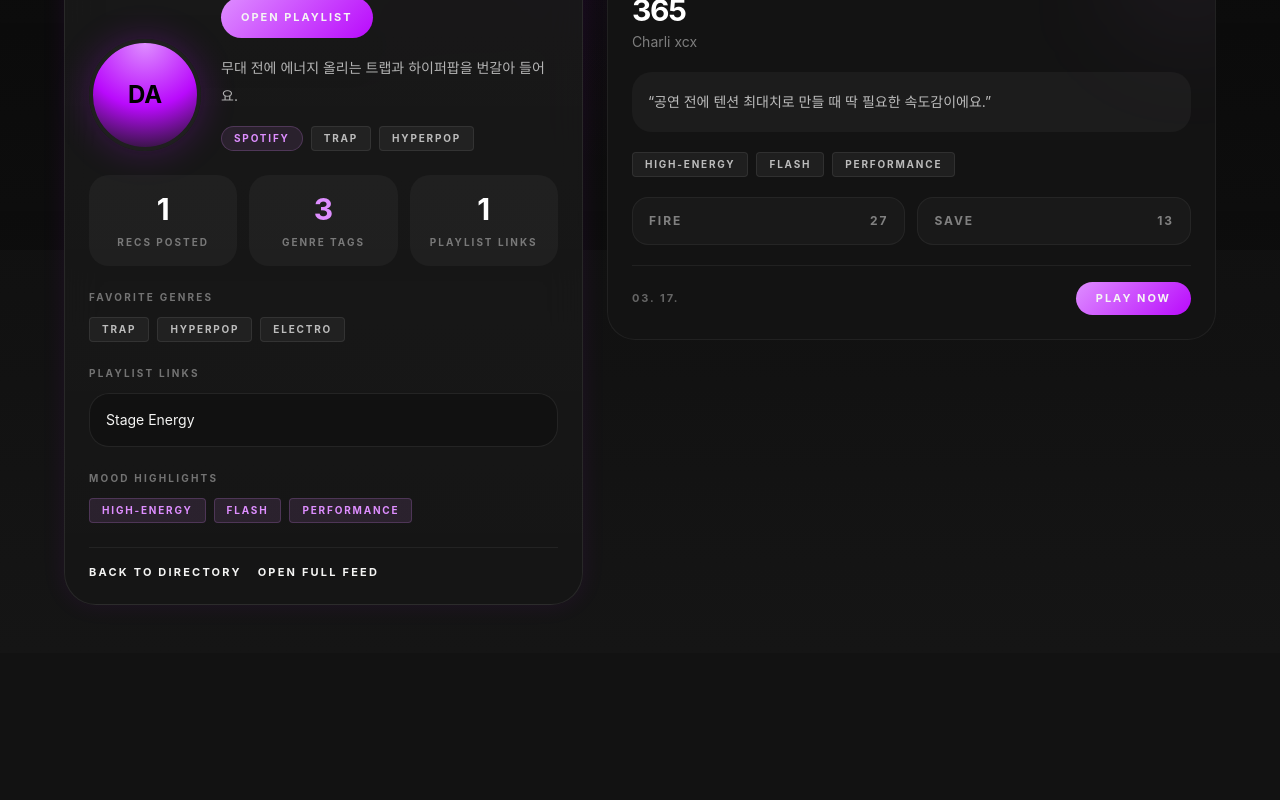
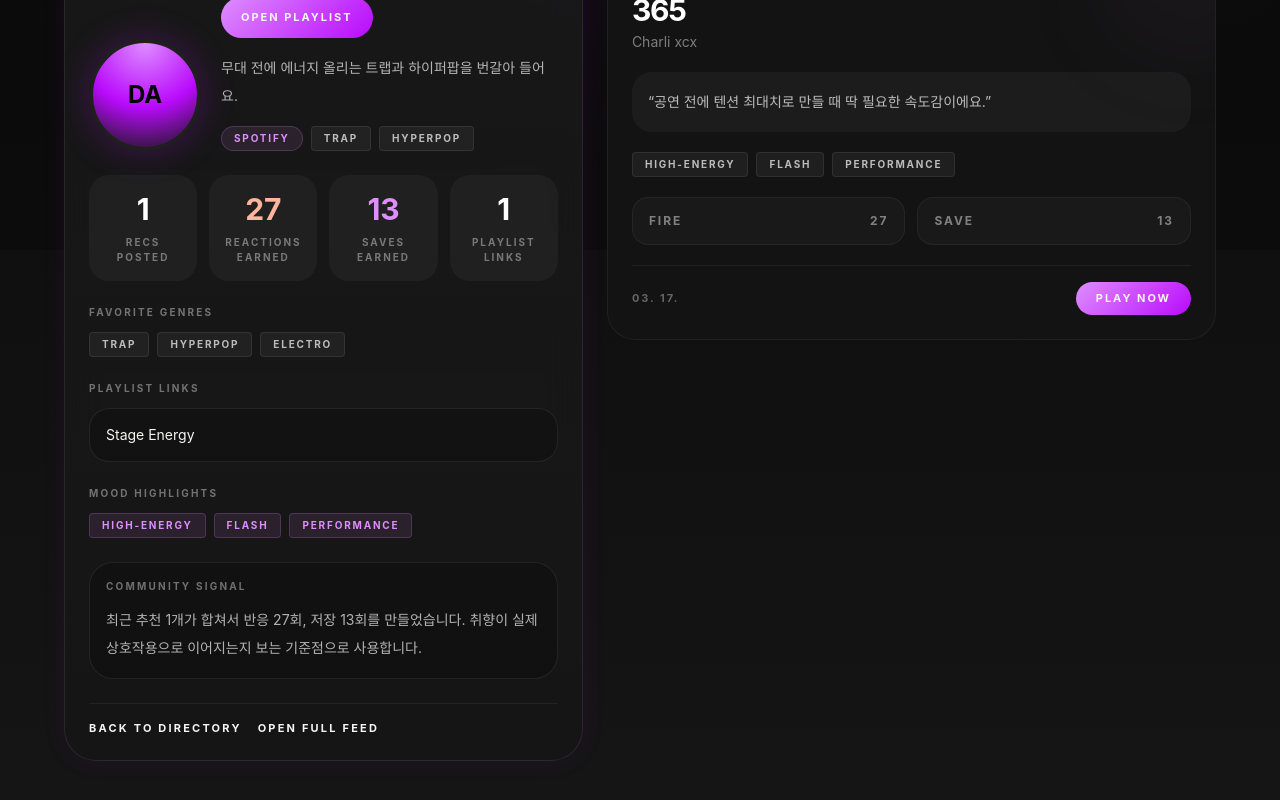
Before and after one commit to MrTMI-0315/onochu, a Next.js app: page /members/dami in a window 1280 px wide. Shown: the part 550-1350 px from the top of the page. Before the commit the page ends 1203 px from the top, so only its background shows below. Built offline with nearby package versions, Linux system fonts and the light colour scheme.

Commit message:
MB 20 : align shared data model and docs

```diff
--- a/app/members/[id]/page.tsx
+++ b/app/members/[id]/page.tsx
@@ -33,6 +33,14 @@ export default async function MemberPage({ params }: MemberPageProps) {
   const moodHighlights = Array.from(
     new Set(memberRecommendations.flatMap((recommendation) => recommendation.moodTags)),
   ).slice(0, 5);
+  const totalReactionCount = memberRecommendations.reduce(
+    (count, recommendation) => count + recommendation.reactionCount,
+    0,
+  );
+  const totalSaveCount = memberRecommendations.reduce(
+    (count, recommendation) => count + recommendation.saveCount,
+    0,
+  );
   const initials = member.nickname.slice(0, 2).toUpperCase();
 
   return (
@@ -109,7 +117,7 @@ export default async function MemberPage({ params }: MemberPageProps) {
               </div>
             </div>
 
-            <div className="grid gap-3 sm:grid-cols-3">
+            <div className="grid gap-3 sm:grid-cols-2 xl:grid-cols-4">
               <div className="rounded-[1.25rem] bg-white/4 p-4 text-center">
                 <p className="text-3xl font-bold text-white">
                   {memberRecommendations.length}
@@ -119,11 +127,19 @@ export default async function MemberPage({ params }: MemberPageProps) {
                 </p>
               </div>
               <div className="rounded-[1.25rem] bg-white/4 p-4 text-center">
-                <p className="text-3xl font-bold text-[#de8eff]">
-                  {member.favoriteGenres.length}
+                <p className="text-3xl font-bold text-[#ffb59d]">
+                  {totalReactionCount}
                 </p>
                 <p className="mt-2 text-[10px] font-bold uppercase tracking-[0.2em] text-white/40">
-                  Genre tags
+                  Reactions earned
+                </p>
+              </div>
+              <div className="rounded-[1.25rem] bg-white/4 p-4 text-center">
+                <p className="text-3xl font-bold text-[#de8eff]">
+                  {totalSaveCount}
+                </p>
+                <p className="mt-2 text-[10px] font-bold uppercase tracking-[0.2em] text-white/40">
+                  Saves earned
                 </p>
               </div>
               <div className="rounded-[1.25rem] bg-white/4 p-4 text-center">
@@ -189,6 +205,19 @@ export default async function MemberPage({ params }: MemberPageProps) {
               </div>
             ) : null}
 
+            {memberRecommendations.length > 0 ? (
+              <div className="rounded-[1.5rem] border border-white/8 bg-black/20 p-4">
+                <p className="text-[10px] font-bold uppercase tracking-[0.22em] text-white/40">
+                  Community signal
+                </p>
+                <p className="mt-3 text-sm leading-7 text-white/68">
+                  최근 추천 {memberRecommendations.length}개가 합쳐서 반응 {totalReactionCount}
+                  회, 저장 {totalSaveCount}회를 만들었습니다. 취향이 실제 상호작용으로
+                  이어지는지 보는 기준점으로 사용합니다.
+                </p>
+              </div>
+            ) : null}
+
             <div className="flex flex-wrap items-center gap-4 border-t border-white/6 pt-4">
               <Link
                 href="/members"
--- a/components/recommendation-create-route.tsx
+++ b/components/recommendation-create-route.tsx
@@ -5,6 +5,7 @@ import Link from "next/link";
 import { PageShell } from "@/components/page-shell";
 import { RecommendationCard } from "@/components/recommendation-card";
 import { RecommendationComposer } from "@/components/recommendation-composer";
+import { getActiveThemeSpotlight } from "@/lib/mock-data";
 import { appendDraftToStoredRecommendationState } from "@/lib/recommendation-drafts";
 import type { MemberProfile, RecommendationDraftInput, SongRecommendation } from "@/lib/types";
 
@@ -21,6 +22,7 @@ export function RecommendationCreateRoute({
   const [storageMessage, setStorageMessage] = useState(
     "submit creates a local draft and inserts it into the feed storage",
   );
+  const activeTheme = getActiveThemeSpotlight();
 
   const moodSuggestions = useMemo(() => {
     return Array.from(
@@ -62,6 +64,19 @@ export function RecommendationCreateRoute({
               {storageMessage}
             </p>
           </div>
+          {activeTheme ? (
+            <div className="rounded-[1.25rem] bg-white/5 p-4">
+              <p className="text-[10px] font-bold uppercase tracking-[0.2em] text-white/40">
+                Active theme
+              </p>
+              <p className="mt-2 text-base font-semibold text-white">
+                {activeTheme.title}
+              </p>
+              <p className="mt-2 text-sm leading-7 text-white/62">
+                {activeTheme.relatedEvent ?? activeTheme.activationWindow}
+              </p>
+            </div>
+          ) : null}
           <Link
             href="/recommendations"
             className="inline-flex rounded-full border border-white/10 px-4 py-3 text-[11px] font-bold uppercase tracking-[0.18em] text-white/70 transition hover:border-[#de8eff]/30 hover:text-white"
@@ -91,6 +106,11 @@ export function RecommendationCreateRoute({
               유지했습니다. 저장 후에는 `/recommendations`에서 draft preview와
               피드 삽입 상태를 바로 확인할 수 있습니다.
             </p>
+            {activeTheme?.curatorNote ? (
+              <p className="mt-4 rounded-[1.25rem] border border-white/8 bg-black/20 p-4 text-sm leading-7 text-white/62">
+                {activeTheme.curatorNote}
+              </p>
+            ) : null}
             <div className="mt-5 flex flex-wrap gap-2">
               {moodSuggestions.map((tag) => (
                 <span
```
Also changed, not shown: 4 other files (tests, documents, lock files or other folders).
